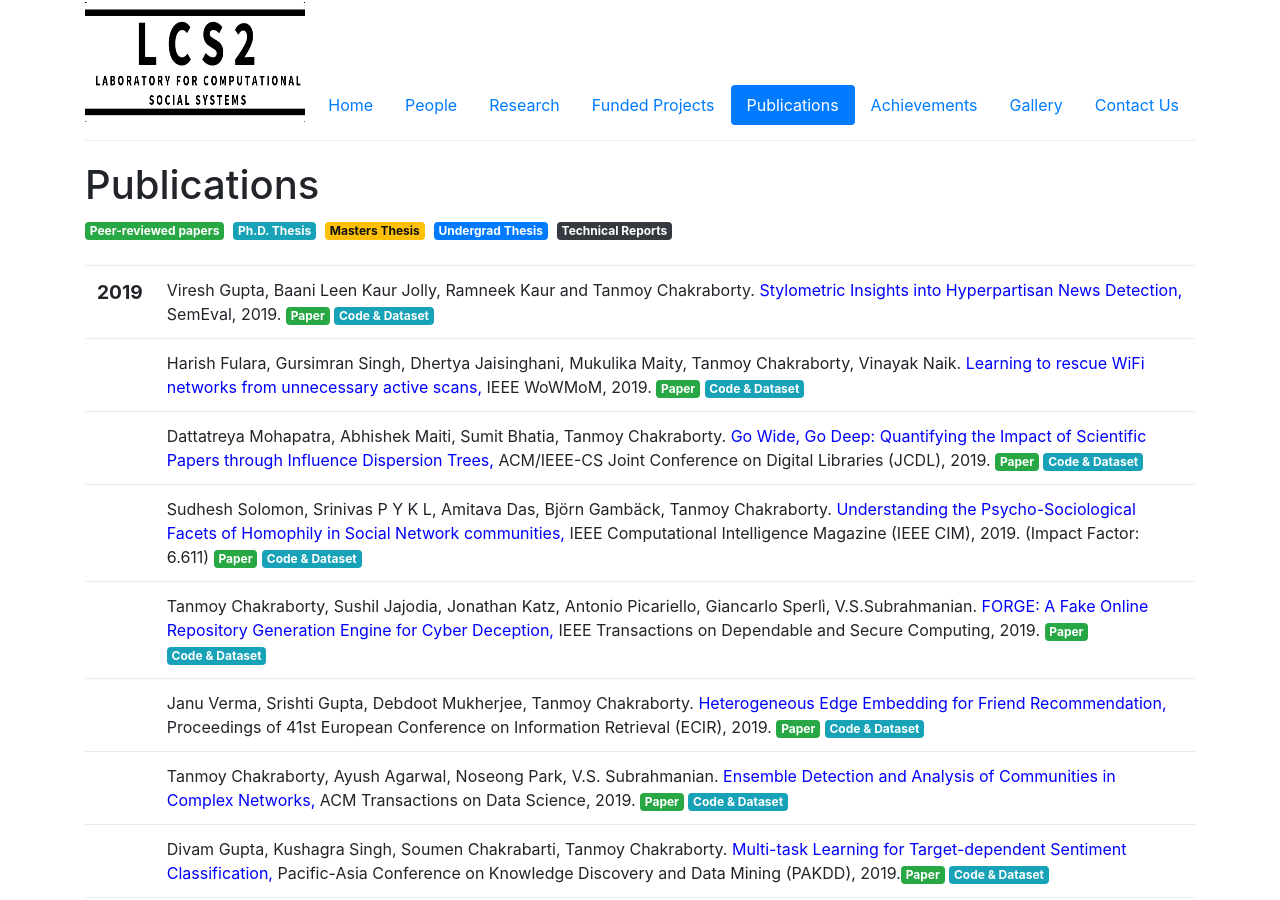
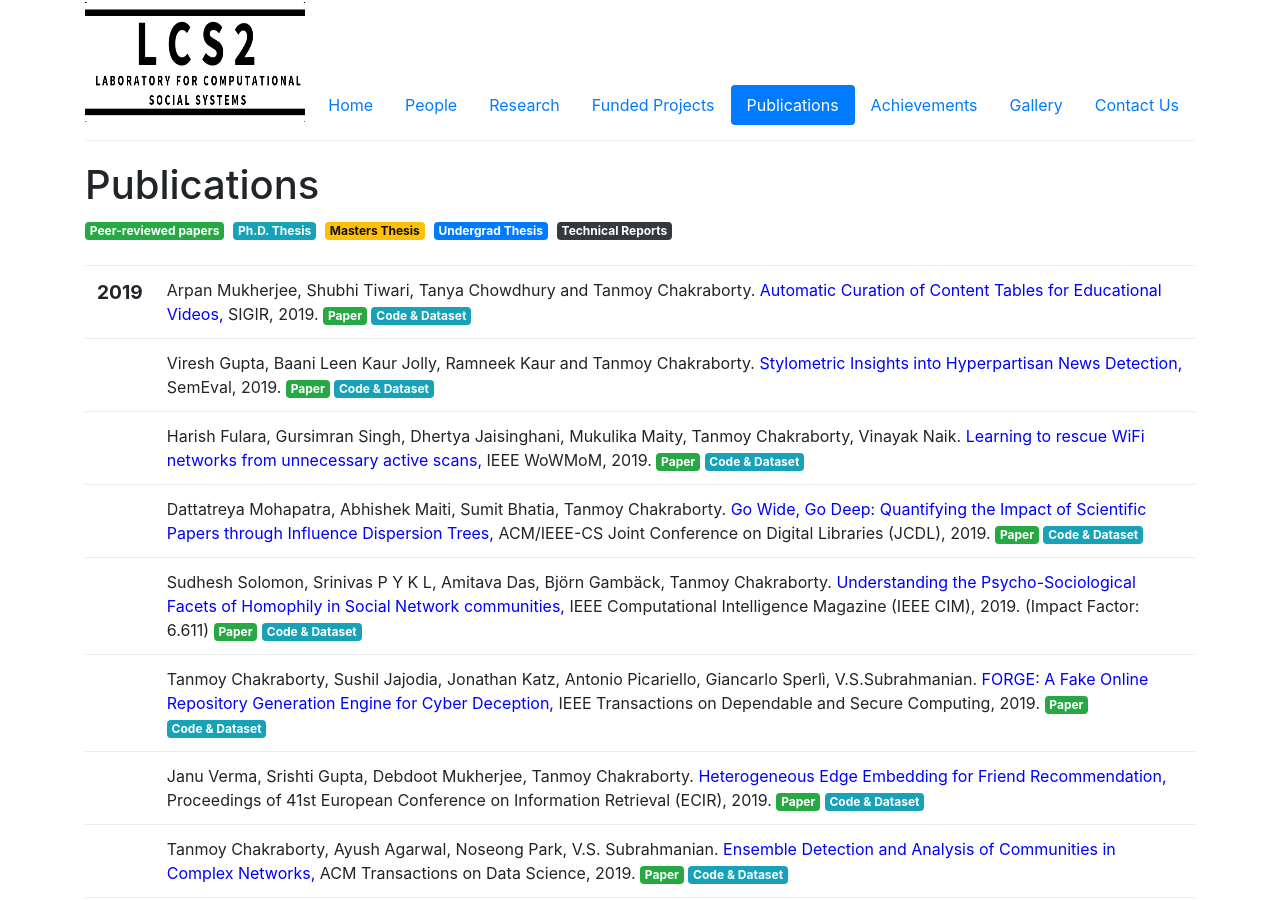
Before and after one commit to LCS2-IIITD/webpage, a Jekyll site: the page built from publications.html, in a window 1280 px wide and 900 px high. Built offline with Jekyll 4.4.1, drawn with Linux system fonts in a browser that asks for light colours.

Commit message:
Added SIGIR paper

```diff
--- a/_includes/pubs.html
+++ b/_includes/pubs.html
@@ -13,10 +13,27 @@
 <br/><br/>
 	<table class="table">
 	<tbody>
-		<tr>
+			<tr>
 			<td>
 				<span class="date">
 					<big><strong>2019</strong></big><br />
+				</span>
+			</td>
+			<td class="publication">
+				<!--<span class="pubtitle">
+					<a href="https://www.asdfasdf.asdfasdf.asdfasdfads">[PDF]</a>
+					<a href="https://www.asdfasdf.asdfasdf.asdfasdfads">[Code]</a>
+					<a href="https://www.asdfasdf.asdfasdf.asdfasdfads">[Dataset]</a>
+				</span><br />-->
+				Arpan Mukherjee, Shubhi Tiwari, Tanya Chowdhury and Tanmoy Chakraborty. <font color="blue">Automatic Curation of Content Tables for Educational Videos,</font> SIGIR, 2019. <a href="#" style="text-decoration: none"><span class="badge badge-success">Paper</span>&nbsp;</a><a href="#" style="text-decoration: none"><span class="badge badge-info">Code & Dataset</span></a>
+				<span class="links">
+				</span>
+			</td>
+			</tr>
+			<tr>
+			<td>
+				<span class="date">
+					<!-- <big><strong>2019</strong></big><br /> -->
 				</span>
 			</td>
 			<td class="publication">
```
Also changed, not shown: _posts/2019-04-15-SIGIR.md (added, +6 -0 lines).
